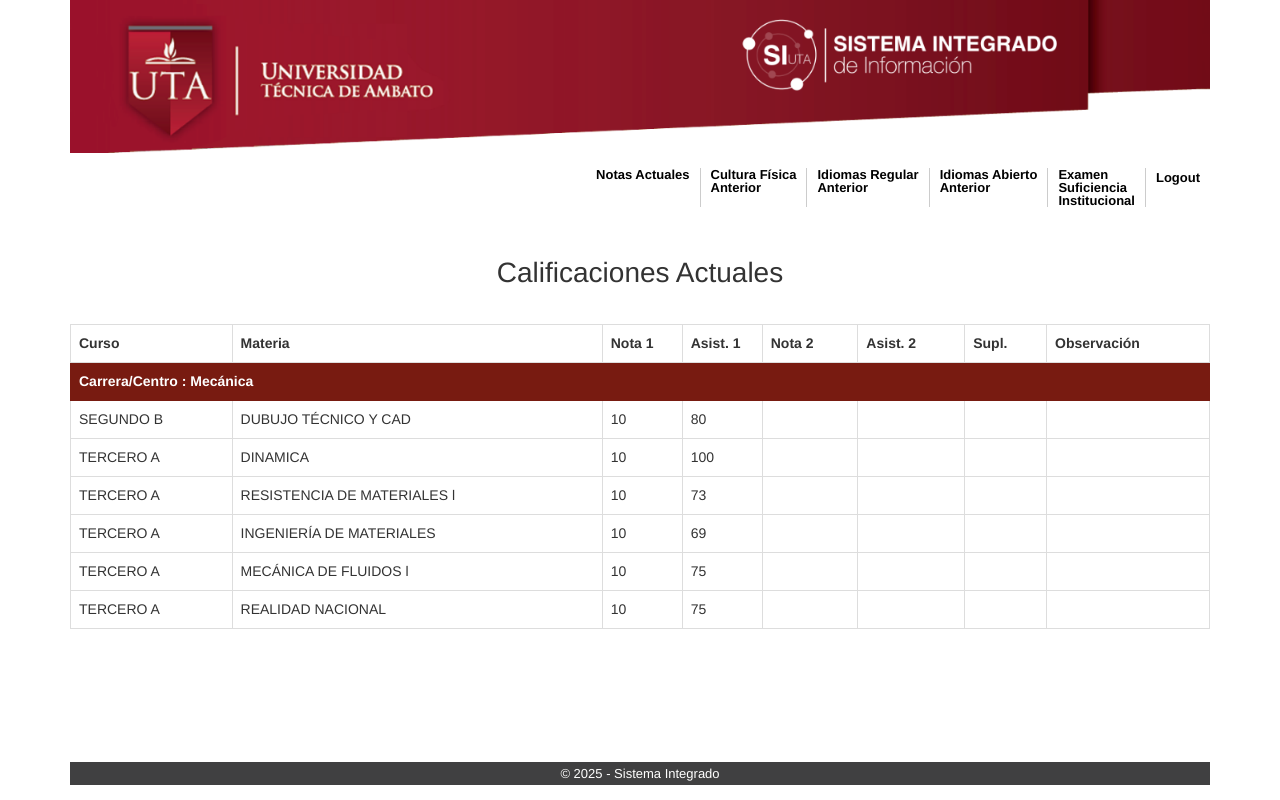
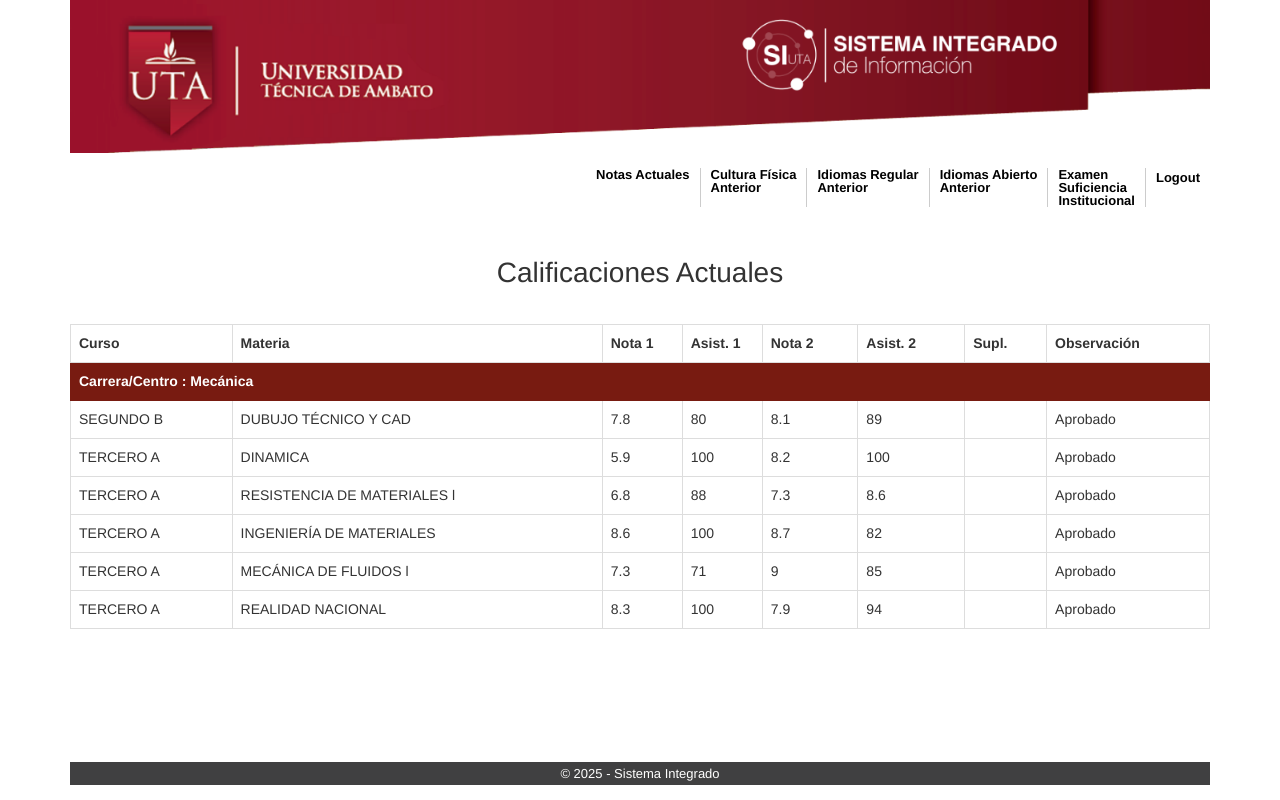
Before and after one commit to edCodee/notasUta, a React (Vite) app: page / in a window 1280 px wide. Built offline with nearby package versions, Linux system fonts and the light colour scheme.

Commit message:
arreglando ruta imagen header

```diff
--- a/src/pages/Home.jsx
+++ b/src/pages/Home.jsx
@@ -2,7 +2,6 @@ import React from 'react';
 import headerImg from '../assets/images/main.png';
 
 const NotasUtaExacta = () => {
-  // --- ESTILOS EXACTOS (CSS INLINE) ---
     const styles = {
         wrapper: {
         fontFamily: '"Helvetica Neue", Helvetica, Arial, sans-serif',
@@ -14,11 +13,9 @@ const NotasUtaExacta = () => {
         minHeight: '100vh',
         display: 'flex',
         flexDirection: 'column',
-        alignItems: 'center', // Centra la cajita principal en la pantalla
+        alignItems: 'center',
         overflowX: 'hidden'
         },
-        // Contenedor principal (La "cajita" de 1170px)
-        // Agrupa Header, Menú, Tabla y Footer
         mainContainer: {
         paddingRight: '15px',
         paddingLeft: '15px',
@@ -26,15 +23,13 @@ const NotasUtaExacta = () => {
         width: '100%',
         display: 'flex',
         flexDirection: 'column',
-        flex: 1 // Ocupa el alto necesario
+        flex: 1
         },
-        // Imagen de cabecera
         headerImageParams: {
         width: '100%',
         height: 'auto',
         display: 'block',
         },
-        // Barra de navegación (Menú)
         navBar: {
         display: 'flex',
         justifyContent: 'flex-end',
@@ -57,7 +52,6 @@ const NotasUtaExacta = () => {
         padding: '0 10px',
         borderRight: 'none'
         },
-        // Título
         pageTitle: {
         textAlign: 'center',
         fontSize: '28px',
@@ -65,7 +59,6 @@ const NotasUtaExacta = () => {
         fontWeight: '500',
         margin: '20px 0 30px 0'
         },
-        // Tabla
         tableContainer: {
         width: '100%',
         marginBottom: '40px'
@@ -82,10 +75,8 @@ const NotasUtaExacta = () => {
         backgroundColor: '#fff',
         fontWeight: 'bold',
         fontSize: '14px',
-        // Esto asegura que textos cortos como "Asist. 1" no se partan en dos líneas
         whiteSpace: 'nowrap'
         },
-        // Fila Roja (Carrera)
         redRow: {
         backgroundColor: '#781b11',
         color: 'white',
@@ -101,13 +92,12 @@ const NotasUtaExacta = () => {
         fontSize: '14px',
         color: '#333'
         },
-        // --- FOOTER CORREGIDO ---
     footerBox: {
-        backgroundColor: '#404041', // Color exacto solicitado
+        backgroundColor: '#404041',
         color: 'white',
-        padding: '2px 15px', // Reducido a 5px para hacerlo bien delgado
+        padding: '2px 15px',
         textAlign: 'center',
-        fontSize: '13px', // Letra un poco más pequeña para que entre bien
+        fontSize: '13px',
         width: '100%',
         marginTop: 'auto',
         marginBottom: '15px'
@@ -117,10 +107,8 @@ const NotasUtaExacta = () => {
     return (
         <div style={styles.wrapper}>
 
-        {/* --- CONTENEDOR PRINCIPAL (1170px) --- */}
         <div style={styles.mainContainer}>
 
-            {/* 1. CABECERA */}
             <div>
                 <img
                     src={headerImg}
@@ -129,7 +117,6 @@ const NotasUtaExacta = () => {
                 />
             </div>
 
-            {/* 2. MENÚ */}
             <div style={styles.navBar}>
                 <a href="#" style={styles.navLink}>Notas Actuales</a>
                 <a href="#" style={styles.navLink}>Cultura Física<br/>Anterior</a>
@@ -169,67 +156,67 @@ const NotasUtaExacta = () => {
                 <tr>
                     <td style={styles.td}>SEGUNDO B</td>
                     <td style={styles.td}>DUBUJO TÉCNICO Y CAD</td>
-                    <td style={styles.td}>10</td>
+                    <td style={styles.td}>7.8</td>
                     <td style={styles.td}>80</td>
+                    <td style={styles.td}>8.1</td>
+                    <td style={styles.td}>89</td>
                     <td style={styles.td}></td>
-                    <td style={styles.td}></td>
-                    <td style={styles.td}></td>
-                    <td style={styles.td}></td>
+                    <td style={styles.td}>Aprobado</td>
                 </tr>
                 {/* FILA 2 */}
                 <tr>
                     <td style={styles.td}>TERCERO A</td>
                     <td style={styles.td}>DINAMICA</td>
-                    <td style={styles.td}>10</td>
+                    <td style={styles.td}>5.9</td>
+                    <td style={styles.td}>100</td>
+                    <td style={styles.td}>8.2</td>
                     <td style={styles.td}>100</td>
                     <td style={styles.td}></td>
-                    <td style={styles.td}></td>
-                    <td style={styles.td}></td>
-                    <td style={styles.td}></td>
+                    <td style={styles.td}>Aprobado</td>
                 </tr>
                 {/* FILA 3 */}
                 <tr>
                     <td style={styles.td}>TERCERO A</td>
                     <td style={styles.td}>RESISTENCIA DE MATERIALES l</td>
-                    <td style={styles.td}>10</td>
-                    <td style={styles.td}>73</td>
+                    <td style={styles.td}>6.8</td>
+                    <td style={styles.td}>88</td>
+                    <td style={styles.td}>7.3</td>
+                    <td style={styles.td}>8.6</td>
                     <td style={styles.td}></td>
-                    <td style={styles.td}></td>
-                    <td style={styles.td}></td>
-                    <td style={styles.td}></td>
+                    <td style={styles.td}>Aprobado</td>
                 </tr>
                 {/* FILA 4 */}
                 <tr>
                     <td style={styles.td}>TERCERO A</td>
                     <td style={styles.td}>INGENIERÍA DE MATERIALES</td>
-                    <td style={styles.td}>10</td>
-                    <td style={styles.td}>69</td>
+                    <td style={styles.td}>8.6</td>
+                    <td style={styles.td}>100</td>
+                    <td style={styles.td}>8.7</td>
+                    <td style={styles.td}>82</td>
                     <td style={styles.td}></td>
-                    <td style={styles.td}></td>
-                    <td style={styles.td}></td>
-                    <td style={styles.td}></td>
+                    <td style={styles.td}>Aprobado</td>
                 </tr>
                 {/* FILA 5 */}
                 <tr>
                     <td style={styles.td}>TERCERO A</td>
                     <td style={styles.td}>MECÁNICA DE FLUIDOS l</td>
-                    <td style={styles.td}>10</td>
-                    <td style={styles.td}>75</td>
+                    <td style={styles.td}>7.3</td>
+                    <td style={styles.td}>71</td>
+                    <td style={styles.td}>9</td>
+                    <td style={styles.td}>85</td>
                     <td style={styles.td}></td>
-                    <td style={styles.td}></td>
-                    <td style={styles.td}></td>
-                    <td style={styles.td}></td>
+                    <td style={styles.td}>Aprobado</td>
                 </tr>
                 {/* FILA 6 */}
                 <tr>
                     <td style={styles.td}>TERCERO A</td>
                     <td style={styles.td}>REALIDAD NACIONAL</td>
-                    <td style={styles.td}>10</td>
-                    <td style={styles.td}>75</td>
+                    <td style={styles.td}>8.3</td>
+                    <td style={styles.td}>100</td>
+                    <td style={styles.td}>7.9</td>
+                    <td style={styles.td}>94</td>
                     <td style={styles.td}></td>
-                    <td style={styles.td}></td>
-                    <td style={styles.td}></td>
-                    <td style={styles.td}></td>
+                    <td style={styles.td}>Aprobado</td>
                 </tr>
                 </tbody>
             </table>
```
